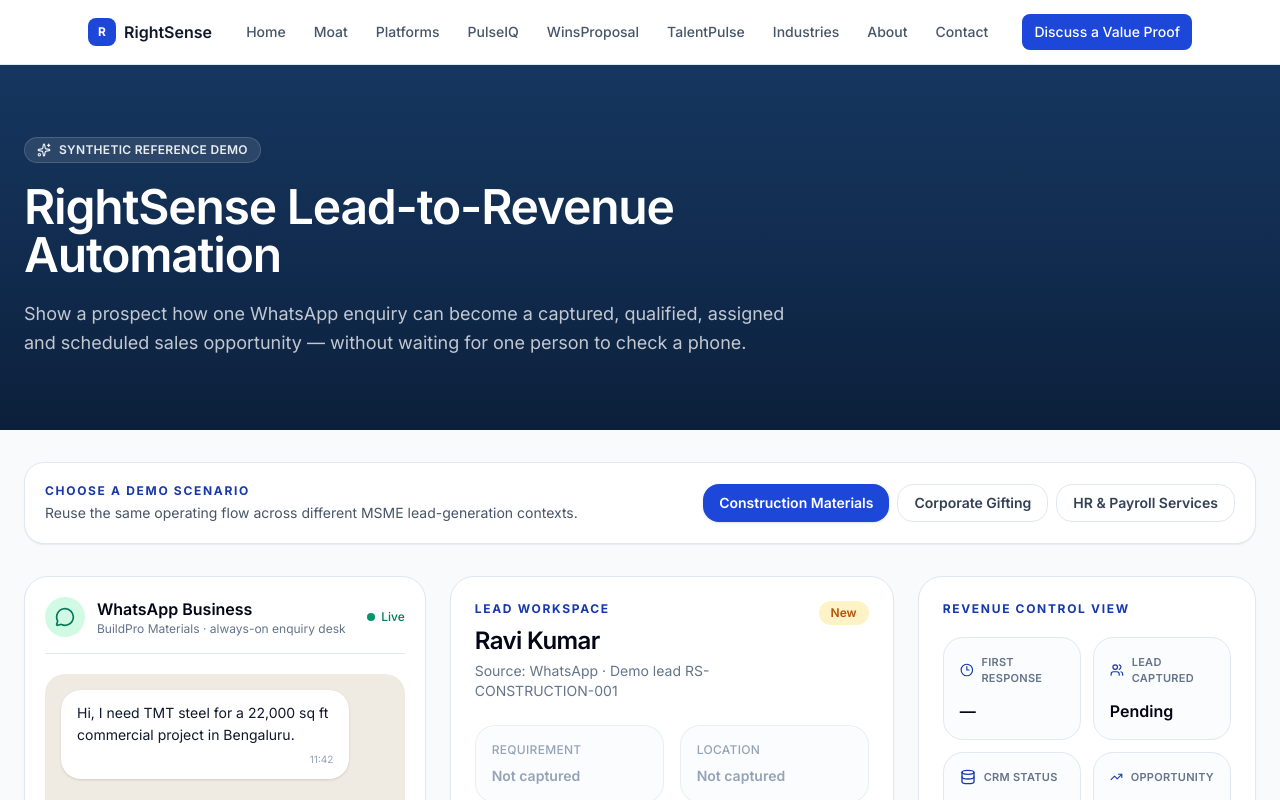
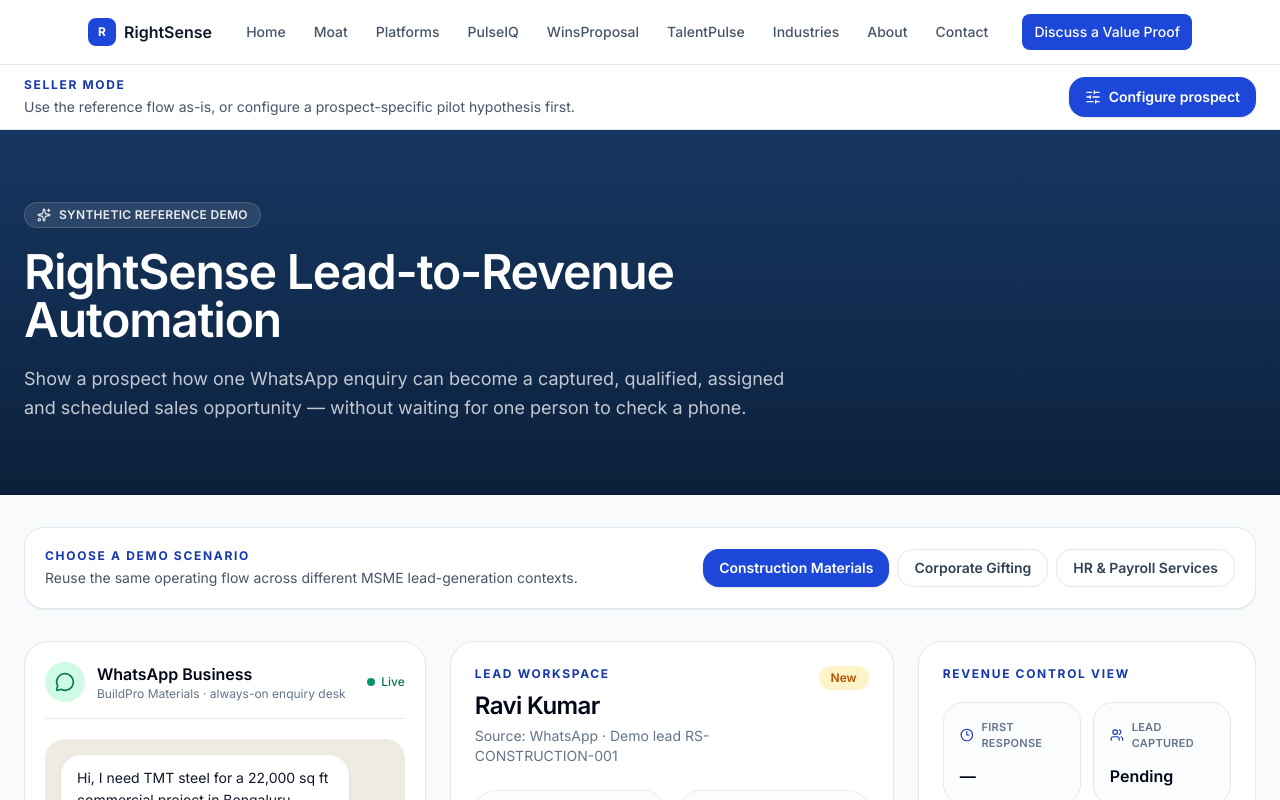
Before and after one commit to mohan69/RightSense, a Next.js app: page /revenue-agent-demo in a window 1280 px wide. Shown: the top 800 px of the page. Built offline with nearby package versions, Linux system fonts and the light colour scheme.

Commit message:
Link reference demo to prospect configurator

```diff
--- a/src/app/revenue-agent-demo/page.tsx
+++ b/src/app/revenue-agent-demo/page.tsx
@@ -1,12 +1,36 @@
 import type { Metadata } from "next";
+import Link from "next/link";
+import { SlidersHorizontal } from "lucide-react";
 import { RevenueAgentDemo } from "./RevenueAgentDemo";
 
 export const metadata: Metadata = {
   title: "Lead-to-Revenue Automation Demo | RightSense",
   description:
     "Synthetic reference demo showing how a WhatsApp enquiry can be captured, qualified, assigned, synchronized to CRM and converted into a scheduled sales action.",
+  robots: {
+    index: false,
+    follow: false,
+  },
 };
 
 export default function RevenueAgentDemoPage() {
-  return <RevenueAgentDemo />;
+  return (
+    <>
+      <div className="border-b border-line bg-white">
+        <div className="mx-auto flex max-w-7xl flex-col gap-3 px-6 py-3 sm:flex-row sm:items-center sm:justify-between">
+          <div>
+            <p className="text-xs font-bold uppercase tracking-[0.14em] text-brand-700">Seller mode</p>
+            <p className="mt-1 text-sm text-ink-600">Use the reference flow as-is, or configure a prospect-specific pilot hypothesis first.</p>
+          </div>
+          <Link
+            href="/revenue-agent-demo/discovery"
+            className="inline-flex items-center justify-center gap-2 rounded-xl bg-brand-600 px-4 py-2.5 text-sm font-semibold text-white shadow-sm hover:bg-brand-700"
+          >
+            <SlidersHorizontal className="h-4 w-4" /> Configure prospect
+          </Link>
+        </div>
+      </div>
+      <RevenueAgentDemo />
+    </>
+  );
 }
```
